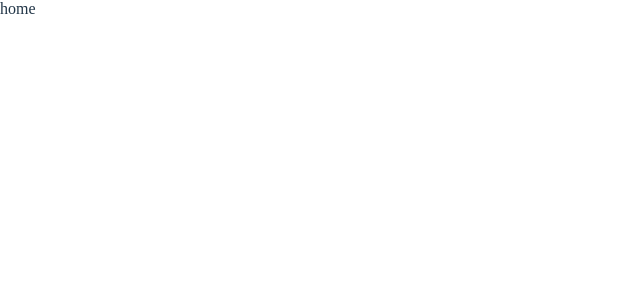
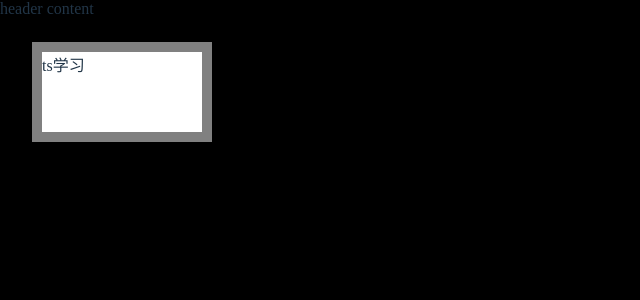
Before and after one commit to Amytzhang/viteThree, a Vue app: page / in a window 1280 px wide. Shown: the top 300 px of the page, without its empty margins (0-640 px from the left). Built offline with nearby package versions, Linux system fonts and the light colour scheme.

Commit message:
样式一

```diff
--- a/src/view/home.vue
+++ b/src/view/home.vue
@@ -1,5 +1,31 @@
 <template>
-  <div>home</div>
+  <div class="home">
+    <header>header content</header>
+    <div class="home-content">
+      <div class="ts-study">ts学习</div>
+    </div>
+  </div>
 </template>
 <script lang="ts" setup></script>
-<style lang="scss" scoped></style>
+<style lang="scss" scoped>
+.home {
+  width: 100%;
+  height: 100%;
+  background-color: black;
+  box-sizing: border-box;
+  display: flex;
+  flex-direction: column;
+}
+.home-content {
+  flex: 1;
+  padding: 1.5rem 2rem;
+  overflow: hidden;
+}
+.ts-study{
+  width: 10rem;
+  height: 5rem;
+  border:  10px solid hsla(0, 0%, 100%, .5);
+  background: white;
+  background-clip: padding-box;
+}
+</style>
```
